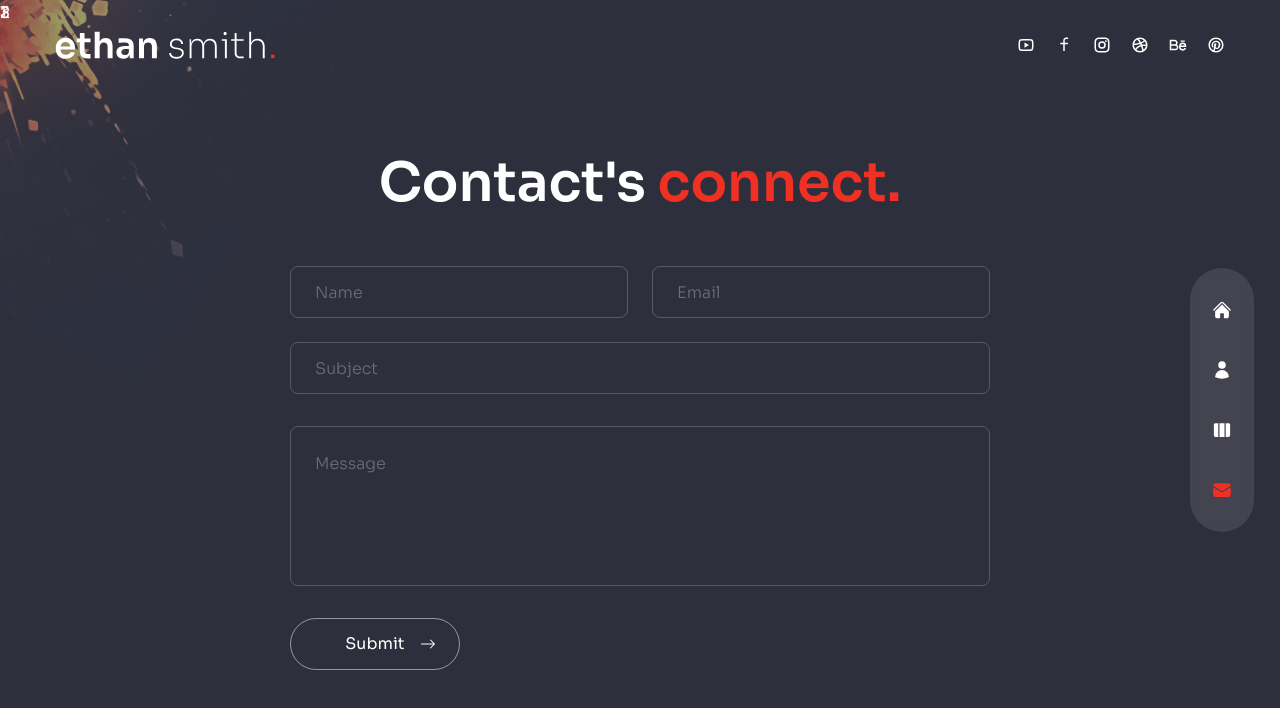
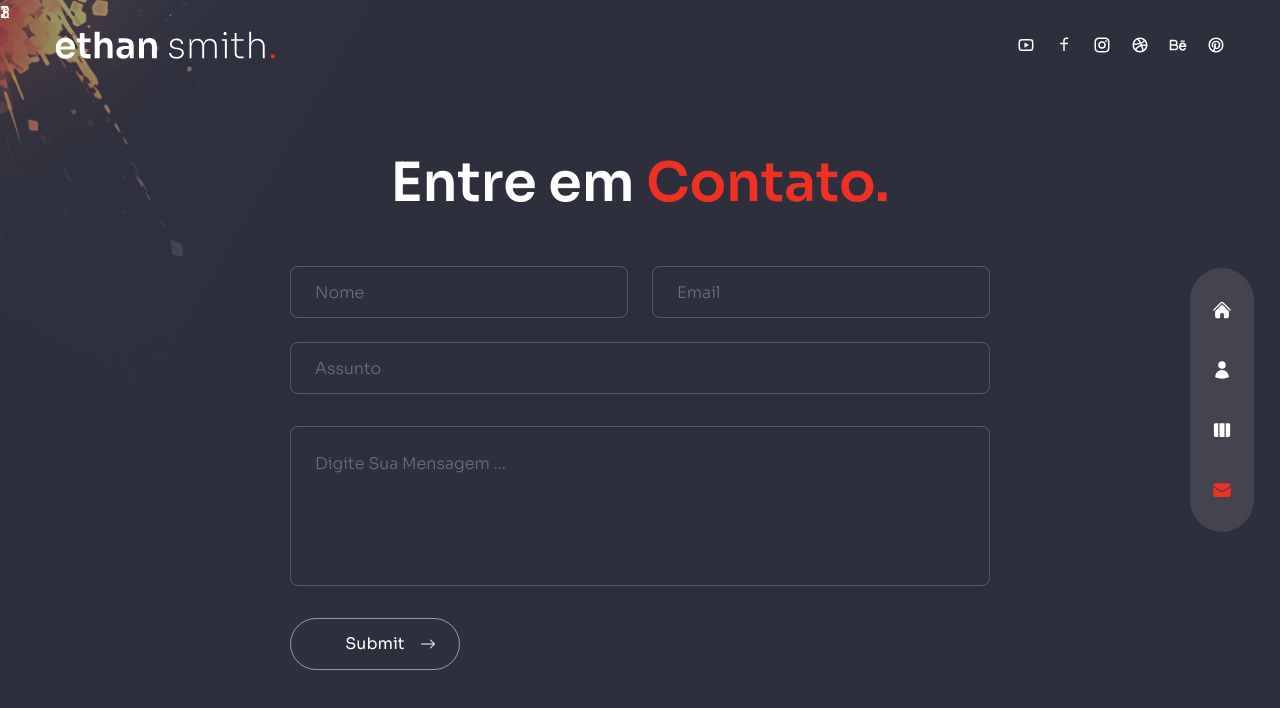
Before and after one commit to vkstheone/portifolio-react, a Next.js app: page /contact in a window 1280 px wide. Shown: the top 708 px of the page. Built offline with nearby package versions, Linux system fonts and the light colour scheme.

Commit message:
configurando envio de email

```diff
--- a/package.json
+++ b/package.json
@@ -9,6 +9,7 @@
     "lint": "next lint"
   },
   "dependencies": {
+    "@emailjs/browser": "^3.12.1",
     "@next/font": "^13.4.4",
     "framer-motion": "^10.12.16",
     "next": "13.4.3",
--- a/pages/contact/index.js
+++ b/pages/contact/index.js
@@ -4,8 +4,9 @@ import Circles from '/components/Circles'
 import {BsArrowRight} from 'react-icons/bs'
 import {motion} from 'framer-motion'
 import {fadeIn} from '../../variants'
+import { useState } from 'react'
+import emailjs from '@emailjs/browser'
 
-//import { useEffect, useState } from 'react'
 //import axios from '/Utils/axios'
 //import { data } from 'autoprefixer'
 //import { useDispatch } from 'react-redux'
@@ -13,52 +14,113 @@ import {fadeIn} from '../../variants'
 
 
 const Contact = () => {
-/*  const [name,setname] = useState("")
-  const [email,setemail] = useState("")
-  const [subject,setsubject] = useState("")
-  const [message,setmessage] = useState("")
-  const [User,setUser] = useState("")
 
 
-  const dispatch = useDispatch();
+  const [name, setname] = useState("")
+  const [email, setemail] = useState("")
+  const [assunto, setassunto] = useState("")
+  const [message, setmessage] = useState("")
+  //const [User,setUser] = useState("")
 
 
-  const submitHandler = (e)=>{
-    const user = {
-      name:name,
-      email:email,
-      subject:subject,
-      message:message
-    }
-    dispatch(asyncsignupstudent(user))
-    console.log(user)
+  function sendEmail(e) {
+    e.preventDefault();
+
+    if(name == '' || email == '' || assunto == '' || message == ''){
+      alert("Prencha todos os Campos")
+      return;
     }
 
-  submitHandler() */
-
-  // useEffect(()=>{
-  //   submitHandler();
-  // },[submitHandler])
+    const templateParams = {
+      from_name: name,
+      message: message,
+      email: email
+    }
+    emailjs.send("service_6mp5u1m", "template_rsdaec2", templateParams, "6cUlfheRqokYbjWCB")
+    .then((response) =>{
+      console.log("EMAIL ENVIADO", response.status, response.text)
+      setname("")
+      setemail("")
+      setassunto("")
+      setmessage("")
+    }, (err) => {
+      console.log("Erro:", err)
+    })
+  }
 
 
 
   return (<div className='h-full bg-primary/30 '>
     <div className="container mx-auto py-32 text-center xl:text-left flex items-center justify-center h-full">
       <div className='flex flex-col w-full max-w-[700px]'>
-        <motion.h2 variants={fadeIn('up',0.2)} initial="hidden" animate="show" exit="hidden" className='h2 text-center mb-12 '> Contact&apos;s <span className='text-accent '>connect.</span></motion.h2>
-        <motion.form action="/signup" variants={fadeIn('up',0.4)} initial="hidden" animate="show" exit="hidden" className='flex-1 flex flex-col gap-6 w-full mx-auto '>
+        <motion.h2 variants={fadeIn('up',0.2)} initial="hidden" animate="show" exit="hidden" className='h2 text-center mb-12 '> Entre em  <span className='text-accent '>Contato.</span></motion.h2>
+
+
+
+              <form
+              onSubmit={sendEmail}
+              action="/signup"
+              variants={fadeIn('up',0.4)}
+              initial="hidden"
+              animate="show" exit="hidden"
+              className='flex-1 flex flex-col gap-6 w-full mx-auto '
+              >
               <div className="flex gap-x-6 w-full">
-            <input type="text" placeholder='name' className='input'  />
-            <input type="email" placeholder='Email' className='input' />
+                  <input
+                  type="text"
+                  placeholder='Nome'
+                  className='input'
+                  onChange={(e) => setname(e.target.value)}
+                  value={name}
+                  />
+
+
+                  <input type="email"
+                  placeholder='Email'
+                  className='input'
+                  onChange={(e) => setemail(e.target.value)}
+                  value={email}/>
+
+
+
               </div>
+
             <div className=''>
-            <input type="text" placeholder='Subject' className='input' />
+                  <input type="text"
+                  placeholder='Assunto'
+                  className='input'
+                  onChange={(e) => setassunto(e.target.value)}
+                  value={assunto}/>
                   {/* <input type="text" placeholder='Message' className='input h-[200px] mt-8'/> */}
-            <textarea  placeholder='message' className='textarea mt-8 xl:h-40 h-20' ></textarea>
+
+                  <textarea
+                  placeholder='Digite Sua Mensagem ...'
+                  className='textarea mt-8 xl:h-40 h-20'
+                  onChange={(e) => setmessage(e.target.value)}
+                  value={message} >
+                  </textarea>
             </div>
-          <input type="Submit" placeholder="Let's talk" className='btn rounded-full border cursor-pointer border-white/50 max-w-[170px] px-8 transition-all duration-300 flex items-center justify-center overflow-hidden hover:border-accent group' />
+
+
+                <input type="Submit"
+                placeholder="Let's talkssss"
+                className='btn rounded-full border
+                cursor-pointer border-white/50
+                max-w-[170px] px-8 transition-all
+                duration-300 flex items-center
+                justify-center overflow-hidden
+                hover:border-accent group'
+                />
+
                 <BsArrowRight className='mt-[-58px] ml-[130px]'/>
-        </motion.form >
+
+
+
+              </form >
+
+
+
+
       </div>
     </div>
   </div>);
```
Also changed, not shown: 1 other file (tests, documents, lock files or other folders). Lines whose indentation alone changed are shown as unchanged.
